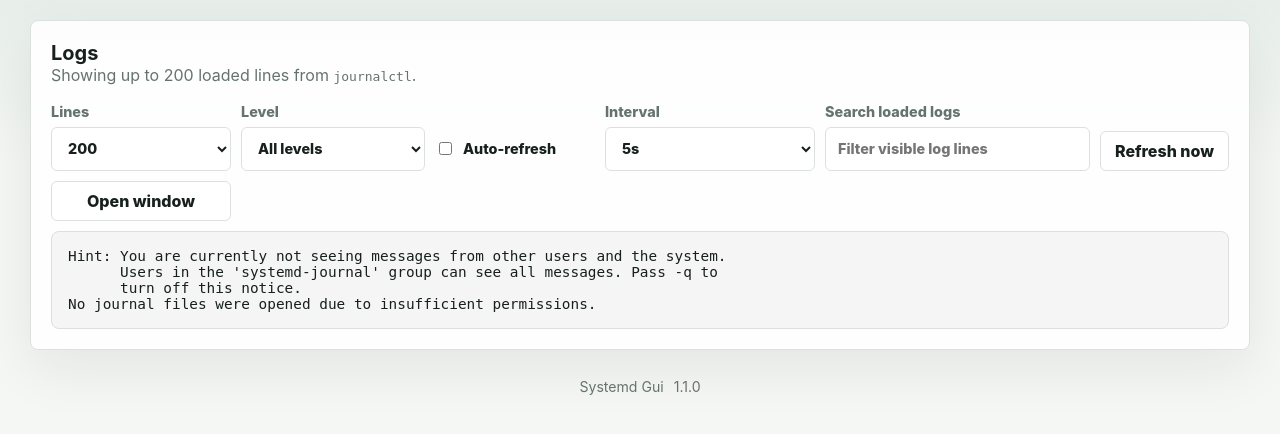
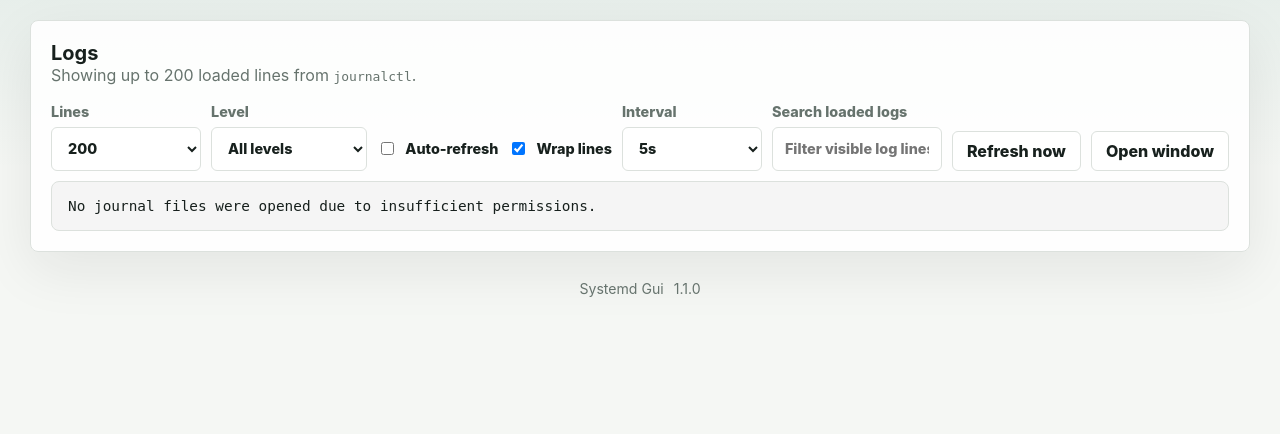
Before and after one commit to Nisbo/systemd-gui, a Flask app: page /logs in a window 1280 px wide. Shown: the part 109-543 px from the top of the page. Run offline with Flask 3, Linux system fonts and the light colour scheme.

Commit message:
Improve journal log level display

```diff
--- a/systemd_gui/app.py
+++ b/systemd_gui/app.py
@@ -381,6 +381,7 @@ def create_app() -> Flask:
     def logs():
         log_lines = _log_line_count(request.args.get("lines", "200"))
         log_priority = _log_priority(request.args.get("priority", "all"))
+        log_wrap = _log_wrap(request.args.get("wrap", "1"))
         log_refresh = request.args.get("refresh") == "1"
         log_refresh_interval = _log_refresh_interval(request.args.get("interval", "5"))
         journal_logs = run_journalctl("", log_lines, log_priority)
@@ -391,6 +392,7 @@ def create_app() -> Flask:
             log_priority_options=LOG_PRIORITY_OPTIONS,
             log_refresh=log_refresh,
             log_refresh_interval=log_refresh_interval,
+            log_wrap=log_wrap,
             logs=journal_logs,
             log_source_label="All journal logs",
             log_command_label=_journalctl_label("", log_priority),
@@ -400,13 +402,15 @@ def create_app() -> Flask:
     def logs_fragment():
         log_lines = _log_line_count(request.args.get("lines", "200"))
         log_priority = _log_priority(request.args.get("priority", "all"))
+        log_wrap = _log_wrap(request.args.get("wrap", "1"))
         journal_logs = run_journalctl("", log_lines, log_priority)
-        return render_template("_service_logs.html", logs=journal_logs)
+        return render_template("_service_logs.html", logs=journal_logs, log_wrap=log_wrap)
 
     @app.get("/logs/window")
     def logs_window():
         log_lines = _log_line_count(request.args.get("lines", "200"))
         log_priority = _log_priority(request.args.get("priority", "all"))
+        log_wrap = _log_wrap(request.args.get("wrap", "1"))
         log_refresh = request.args.get("refresh") == "1"
         log_refresh_interval = _log_refresh_interval(request.args.get("interval", "5"))
         journal_logs = run_journalctl("", log_lines, log_priority)
@@ -419,6 +423,7 @@ def create_app() -> Flask:
             log_command_label=_journalctl_label("", log_priority),
             log_refresh=log_refresh,
             log_refresh_interval=log_refresh_interval,
+            log_wrap=log_wrap,
             logs=journal_logs,
             log_fragment_url=url_for("logs_fragment"),
             log_window_action=url_for("logs_window"),
@@ -875,6 +880,7 @@ def create_app() -> Flask:
             active_tab = "unit"
         log_lines = _log_line_count(request.args.get("lines", "200"))
         log_priority = _log_priority(request.args.get("priority", "all"))
+        log_wrap = _log_wrap(request.args.get("wrap", "1"))
         log_refresh = request.args.get("refresh") == "1"
         log_refresh_interval = _log_refresh_interval(request.args.get("interval", "5"))
         info = service_info(name)
@@ -904,6 +910,7 @@ def create_app() -> Flask:
             log_command_label=_journalctl_label(name, log_priority),
             log_refresh=log_refresh,
             log_refresh_interval=log_refresh_interval,
+            log_wrap=log_wrap,
             info=info,
             content=content,
             original_content=original_content,
@@ -943,8 +950,9 @@ def create_app() -> Flask:
             return "Only .service units are supported.", 400
         log_lines = _log_line_count(request.args.get("lines", "200"))
         log_priority = _log_priority(request.args.get("priority", "all"))
+        log_wrap = _log_wrap(request.args.get("wrap", "1"))
         logs = run_journalctl(name, log_lines, log_priority)
-        return render_template("_service_logs.html", logs=logs)
+        return render_template("_service_logs.html", logs=logs, log_wrap=log_wrap)
 
     @app.get("/service/<name>/logs")
     def service_logs_window(name: str):
@@ -952,6 +960,7 @@ def create_app() -> Flask:
             return redirect(url_for("index"))
         log_lines = _log_line_count(request.args.get("lines", "200"))
         log_priority = _log_priority(request.args.get("priority", "all"))
+        log_wrap = _log_wrap(request.args.get("wrap", "1"))
         log_refresh = request.args.get("refresh") == "1"
         log_refresh_interval = _log_refresh_interval(request.args.get("interval", "5"))
         info = service_info(name)
@@ -964,6 +973,7 @@ def create_app() -> Flask:
             log_priority_options=LOG_PRIORITY_OPTIONS,
             log_refresh=log_refresh,
             log_refresh_interval=log_refresh_interval,
+            log_wrap=log_wrap,
             logs=logs,
             log_fragment_url=url_for("service_logs_fragment", name=name),
             log_window_action=url_for("service_logs_window", name=name),
@@ -1544,6 +1554,10 @@ def _log_priority(value: str) -> str:
     return value if value in allowed else "all"
 
 
+def _log_wrap(value: str) -> bool:
+    return value != "0"
+
+
 def _journalctl_label(service: str = "", priority: str = "all") -> str:
     parts = ["journalctl"]
     if service:
--- a/systemd_gui/static/app.js
+++ b/systemd_gui/static/app.js
@@ -710,6 +710,7 @@
     const linesSelect = logControls?.querySelector("[data-log-lines]");
     const prioritySelect = logControls?.querySelector("[data-log-priority]");
     const refreshCheckbox = logControls?.querySelector("[data-log-refresh]");
+    const wrapCheckbox = logControls?.querySelector("[data-log-wrap]");
     const intervalSelect = logControls?.querySelector("[data-log-interval]");
     const searchInput = logControls?.querySelector("[data-log-search]");
     const refreshNow = logControls?.querySelector("[data-log-refresh-now]");
@@ -724,6 +725,7 @@
     const selectedLines = () => linesSelect?.value || "200";
     const selectedPriority = () => prioritySelect?.value || "all";
     const selectedSearch = () => searchInput?.value.trim() || "";
+    const wrapEnabled = () => !wrapCheckbox || Boolean(wrapCheckbox.checked);
     const selectedInterval = () => {
       const seconds = Number.parseInt(intervalSelect?.value || logPanel.dataset.refreshInterval || "5", 10);
       return Number.isFinite(seconds) && seconds > 0 ? seconds : 5;
@@ -744,6 +746,8 @@
       }
       if (selectedSearch()) url.searchParams.set("log_q", selectedSearch());
       else url.searchParams.delete("log_q");
+      if (wrapEnabled()) url.searchParams.delete("wrap");
+      else url.searchParams.set("wrap", "0");
       window.history.replaceState({}, "", url);
       if (logWindowLink) {
         const windowUrl = new URL(logWindowLink.href, window.location.href);
@@ -759,6 +763,8 @@
         }
         if (selectedSearch()) windowUrl.searchParams.set("log_q", selectedSearch());
         else windowUrl.searchParams.delete("log_q");
+        if (wrapEnabled()) windowUrl.searchParams.delete("wrap");
+        else windowUrl.searchParams.set("wrap", "0");
         logWindowLink.href = windowUrl.toString();
       }
     };
@@ -782,10 +788,18 @@
       }
       if (cursor < text.length) fragment.appendChild(document.createTextNode(text.slice(cursor)));
     };
+    const logLevelClass = (line) => {
+      const match = line.match(/\[(EMERGENCY|ALERT|CRITICAL|ERROR|WARNING|NOTICE|INFO|DEBUG|UNKNOWN)\]/);
+      return match ? `log-level-${match[1].toLowerCase()}` : "";
+    };
+    const applyLogWrap = () => {
+      document.querySelector("[data-log-output]")?.classList.toggle("no-wrap", !wrapEnabled());
+    };
     const renderLogText = (rawText) => {
       const output = document.querySelector("[data-log-output]");
       const code = output?.querySelector("code");
       if (!output || !code) return;
+      applyLogWrap();
       const query = selectedSearch();
       output.dataset.rawLog = rawText;
       code.textContent = "";
@@ -797,7 +811,10 @@
       } else {
         matchingLines.forEach((line, index) => {
           if (index > 0) fragment.appendChild(document.createTextNode("\n"));
-          appendHighlightedText(fragment, line, query);
+          const lineNode = document.createElement("span");
+          lineNode.className = ["log-line", logLevelClass(line)].filter(Boolean).join(" ");
+          appendHighlightedText(lineNode, line, query);
+          fragment.appendChild(lineNode);
         });
       }
       code.appendChild(fragment);
@@ -838,6 +855,7 @@
         const params = new URLSearchParams();
         params.set("lines", selectedLines());
         if (selectedPriority() && selectedPriority() !== "all") params.set("priority", selectedPriority());
+        if (!wrapEnabled()) params.set("wrap", "0");
         const target = `${logPanel.dataset.logUrl}?${params.toString()}`;
         const response = await fetch(target, { headers: { "X-Requested-With": "fetch" } });
         if (!response.ok) return;
@@ -876,6 +894,10 @@
     linesSelect?.addEventListener("change", () => applyLogControls({ refresh: true }));
     prioritySelect?.addEventListener("change", () => applyLogControls({ refresh: true }));
     refreshCheckbox?.addEventListener("change", () => applyLogControls({ refresh: refreshEnabled() }));
+    wrapCheckbox?.addEventListener("change", () => {
+      applyLogWrap();
+      syncLogUrl();
+    });
     intervalSelect?.addEventListener("change", () => applyLogControls());
     searchInput?.addEventListener("input", () => {
       window.clearTimeout(searchTimer);
--- a/systemd_gui/static/styles.css
+++ b/systemd_gui/static/styles.css
@@ -200,12 +200,21 @@ th.actions-heading { text-align:right; }
 .coming-soon { display:grid; gap:8px; border:1px dashed var(--line); border-radius:8px; color:var(--muted); margin-top:14px; padding:14px; }
 .coming-soon strong { color:var(--ink); }
 .restart-card { display:flex; align-items:center; justify-content:space-between; gap:14px; border-style:solid; border-left:7px solid color-mix(in srgb, var(--amber) 78%, var(--line)); }
-.log-controls { display:grid; grid-template-columns:minmax(120px, 180px) auto minmax(120px, 160px) minmax(180px, 1fr) auto auto; gap:10px; align-items:end; margin-bottom:10px; }
+.log-controls { display:grid; grid-template-columns:minmax(100px, 150px) auto auto auto minmax(100px, 140px) minmax(170px, 1fr) auto auto; gap:10px; align-items:end; margin-bottom:10px; }
 .log-controls.refresh-paused .toggle-label { color:var(--danger); }
 .log-refresh-paused { color:var(--danger); font-size:.82rem; font-weight:900; letter-spacing:0; text-transform:uppercase; margin:0 0 10px; }
 .log-refresh-paused[hidden] { display:none; }
 .log-search-status { color:var(--muted); font-size:.86rem; font-weight:750; margin:0 0 12px; }
 .log-search-status[hidden] { display:none; }
+.log-preview.no-wrap { white-space:pre; }
+.log-preview code { display:block; }
+.log-line { display:block; }
+.log-level-emergency,.log-level-alert,.log-level-critical,.log-level-error { color:var(--danger); font-weight:850; }
+.log-level-warning { color:#956300; font-weight:800; }
+.log-level-notice { color:#1d4ed8; }
+.log-level-debug { color:var(--muted); }
+:root[data-theme="dark"] .log-level-warning { color:#f7c948; }
+:root[data-theme="dark"] .log-level-notice { color:#93c5fd; }
 .log-preview mark { background:color-mix(in srgb, var(--amber) 46%, transparent); color:var(--ink); border-radius:3px; padding:0 2px; }
 .log-window-body { height:100vh; min-height:0; overflow:hidden; background:var(--bg); }
 .log-window-shell { width:100%; height:100vh; padding:12px; overflow:hidden; }
--- a/systemd_gui/templates/_service_logs.html
+++ b/systemd_gui/templates/_service_logs.html
@@ -1 +1 @@
-<pre class="config-preview log-preview" data-log-output><code>{{ logs.output or 'No logs available.' }}</code></pre>
+<pre class="config-preview log-preview {% if log_wrap is defined and not log_wrap %}no-wrap{% endif %}" data-log-output><code>{{ logs.output or 'No logs available.' }}</code></pre>
--- a/systemd_gui/templates/logs.html
+++ b/systemd_gui/templates/logs.html
@@ -28,6 +28,10 @@
         <input name="refresh" type="checkbox" value="1" data-log-refresh {% if log_refresh %}checked{% endif %}>
         Auto-refresh
       </label>
+      <label class="toggle-label">
+        <input name="wrap" type="checkbox" value="1" data-log-wrap {% if log_wrap %}checked{% endif %}>
+        Wrap lines
+      </label>
       <label>
         Interval
         <select name="interval" data-log-interval>
@@ -41,7 +45,7 @@
         <input name="log_q" value="{{ request.args.get('log_q', '') }}" placeholder="Filter visible log lines" autocomplete="off" data-log-search>
       </label>
       <button class="ghost-button" type="button" data-log-refresh-now>Refresh now</button>
-      <a class="ghost-button" href="{{ url_for('logs_window', lines=log_lines, priority=log_priority if log_priority != 'all' else None, refresh='1' if log_refresh else None, interval=log_refresh_interval if log_refresh else None, log_q=request.args.get('log_q') or None) }}" target="_blank" rel="noopener noreferrer" data-log-window>Open window</a>
+      <a class="ghost-button" href="{{ url_for('logs_window', lines=log_lines, priority=log_priority if log_priority != 'all' else None, refresh='1' if log_refresh else None, interval=log_refresh_interval if log_refresh else None, log_q=request.args.get('log_q') or None, wrap='0' if not log_wrap else None) }}" target="_blank" rel="noopener noreferrer" data-log-window>Open window</a>
     </form>
     <div class="log-refresh-paused" data-log-refresh-paused hidden>Auto-refresh paused while text is selected.</div>
     <div class="log-search-status" data-log-search-status hidden></div>
--- a/systemd_gui/templates/service_logs_window.html
+++ b/systemd_gui/templates/service_logs_window.html
@@ -36,6 +36,10 @@
             <input name="refresh" type="checkbox" value="1" data-log-refresh {% if log_refresh %}checked{% endif %}>
             Auto-refresh
           </label>
+          <label class="toggle-label">
+            <input name="wrap" type="checkbox" value="1" data-log-wrap {% if log_wrap %}checked{% endif %}>
+            Wrap lines
+          </label>
           <label>
             Interval
             <select name="interval" data-log-interval>
```
Also changed, not shown: systemd_gui/systemd.py (+51 -2 lines), systemd_gui/templates/service_detail.html (+6 -2 lines), README.md.
